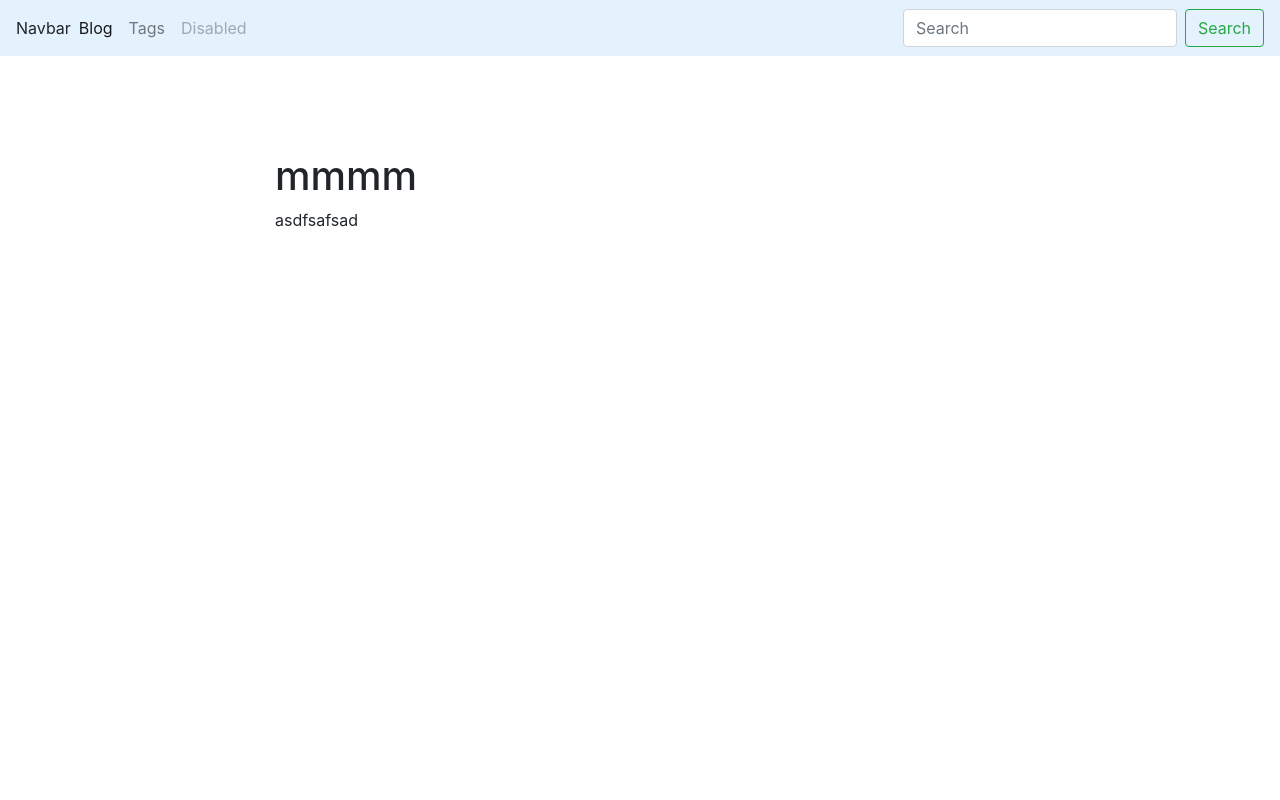
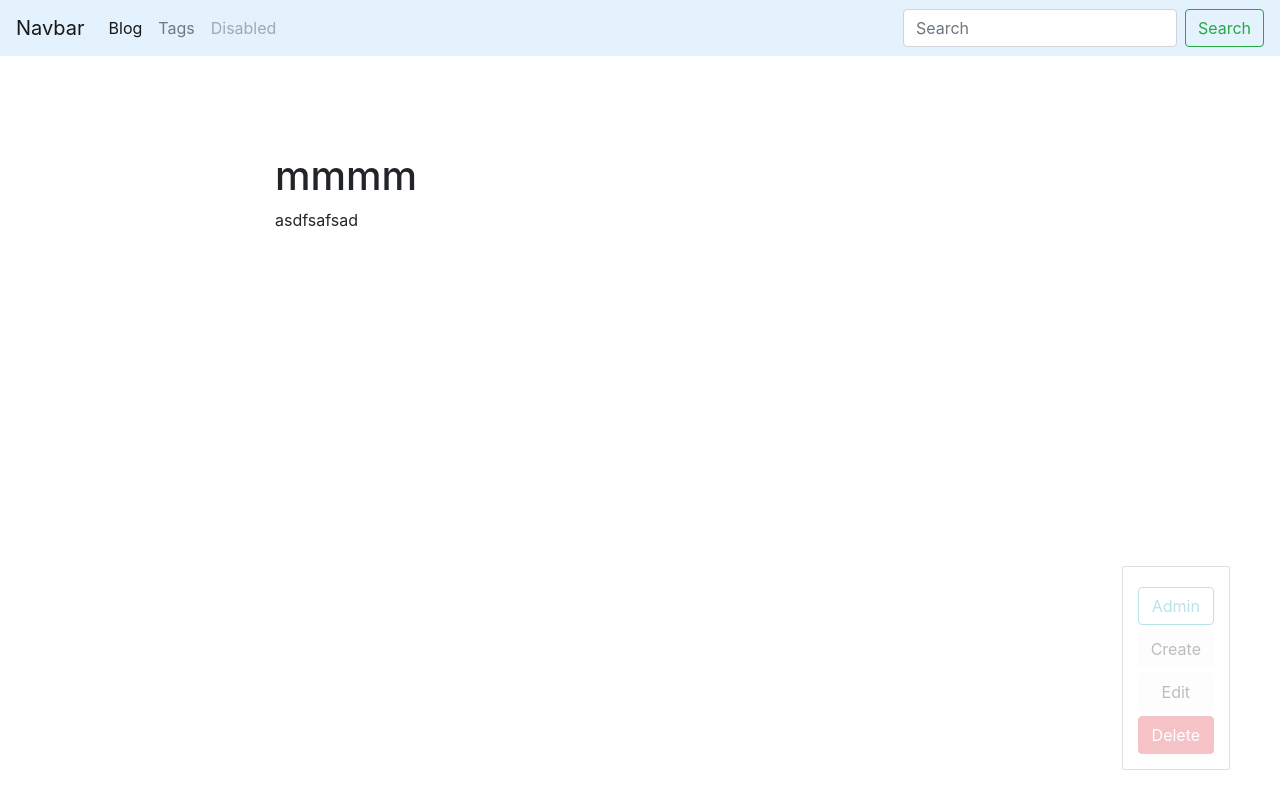
Before and after one commit to Alymbekov/site_for_posts, a Django app: a page that uses app/blogengine/templates/bases/base.html in a window 1280 px wide. Run offline with Django 3.2, Linux system fonts and the light colour scheme; data comes from the database, SQL or seed files in the repository; both versions use the stored data as it was after the commit; some libraries are stand-ins or nearby versions.

Commit message:
add a delete post and tag logic , then use custom css and add a few button

```diff
--- a/app/blogengine/blog/models.py
+++ b/app/blogengine/blog/models.py
@@ -21,6 +21,9 @@ class Post(models.Model):
     def get_update_url(self):
         return reverse('post_update_url',kwargs={'slug':self.slug})
 
+    def get_delete_url(self):
+        return reverse('post_delete_url',kwargs={'slug':self.slug})
+
     def save(self,*args,**kwargs):
         if not self.id:
             self.slug = gen_slug(self.title)
@@ -38,6 +41,9 @@ class Tag(models.Model):
     def get_update_url(self):
         return reverse('tag_update_url',kwargs={'slug':self.slug})
 
+    def get_delete_url(self):
+        return reverse('tag_delete_url',kwargs={'slug':self.slug})
+
     def __str__(self):
         return self.title
 
--- a/app/blogengine/blog/templates/blog/index.html
+++ b/app/blogengine/blog/templates/blog/index.html
@@ -1,5 +1,5 @@
 {% extends 'bases/base.html' %}
-{% load staticfiles %}
+{% load static %}
 {% block content %}
 
 {% for post in posts %}
--- a/app/blogengine/blog/urls.py
+++ b/app/blogengine/blog/urls.py
@@ -5,8 +5,10 @@ urlpatterns = [
     path('post/create/',PostCreate.as_view(),name='post_create_url'),
     path('post/<str:slug>/',PostDetail.as_view(),name='post_detail_url'),
     path('post/<str:slug>/update/',PostUpdate.as_view(),name='post_update_url'),
+    path('post/<str:slug>/delete/',PostDelete.as_view(),name='post_delete_url'),
     path('tags/',tags_list,name='tags_list_url'),
     path('tag/create/',TagCreate.as_view(),name='tag_create_url'),
     path('tag/<str:slug>/',TagDetail.as_view(),name='tag_detail_url'),
     path('tag/<str:slug>/update/',TagUpdate.as_view(),name='tag_update_url'),
+    path('tag/<str:slug>/delete/',TagDelete.as_view(),name='tag_delete_url'),
 ]
--- a/app/blogengine/blog/utils.py
+++ b/app/blogengine/blog/utils.py
@@ -1,6 +1,7 @@
 from django.shortcuts import render
 from django.shortcuts import get_object_or_404
 from django.shortcuts import redirect
+from django.urls import reverse
 
 
 class ObjectDetailMixin:
@@ -9,7 +10,7 @@ class ObjectDetailMixin:
 
     def get(self,request,slug):
         obj = get_object_or_404(self.model,slug__iexact=slug)
-        return render(request,self.template,context={self.model.__name__.lower():obj})
+        return render(request,self.template,context={self.model.__name__.lower():obj,'admin_object':obj,'detail':True})
 
 
 class ObjectCreateMixin:
@@ -46,3 +47,17 @@ class ObjectUpdateMixin:
             new_obj = bound_form.save()
             return redirect(new_obj)
         return render(request,self.template,context={'form':bound_form,self.model.__name__.lower():obj})
+
+class ObjectDeleteMixin:
+    model = None
+    template = None
+    redirect_url = None
+
+    def get(self,request,slug):
+        obj = self.model.objects.get(slug__iexact = slug)
+        return render(request,self.template,context={self.model.__name__.lower():obj})
+
+    def post(self,request,slug):
+        obj = self.model.objects.get(slug__iexact=slug)
+        obj.delete()
+        return redirect(reverse(self.redirect_url))
--- a/app/blogengine/blog/views.py
+++ b/app/blogengine/blog/views.py
@@ -3,35 +3,49 @@ from django.http import HttpResponse
 from .models import Post,Tag
 from django.shortcuts import get_object_or_404
 from django.views.generic import View
-from blog.utils import ObjectDetailMixin,ObjectCreateMixin,ObjectUpdateMixin
+from blog.utils import (
+                    ObjectDetailMixin,
+                    ObjectCreateMixin,
+                    ObjectUpdateMixin,
+                    ObjectDeleteMixin,
+                )
+
 from .forms import TagForm,PostForm
 from django.shortcuts import redirect
+from django.urls import reverse
 
 def post_list(request):
     posts = Post.objects.all()
     return render(request,'blog/index.html',context={'posts':posts})
 
+
 class PostDetail(ObjectDetailMixin,View):
     model = Post
     template = 'blog/post_detail.html'
+
+class PostDelete(ObjectDeleteMixin,View):
+    model = Post
+    redirect_url = 'post_list_url'
+    template = 'blog/post_delete_form.html'
+
+
+
+class TagDelete(ObjectDeleteMixin,View):
+    model = Tag
+    redirect_url = 'tags_list_url'
+    template = 'blog/tag_delete_form.html'
+
+
 
 class PostCreate(ObjectCreateMixin,View):
     form_model = PostForm
     template = 'blog/post_create_form.html'
 
-    # def get(self,request):
-    #     form = PostForm()
-    #     return render(request,'blog/post_create_form.html',context={'form':form})
-    # def post(self,request):
-    #     bound_form = PostForm(request.POST)
-    #     if bound_form.is_valid():
-    #         new_post = bound_form.save()
-    #         return redirect(new_post)
-    #     return render(request,'blog/post_create_form.html',context={'form':bound_form})
 
 class TagDetail(ObjectDetailMixin,View):
     model = Tag
     template = 'blog/tag_detail.html'
+
 
 class PostUpdate(ObjectUpdateMixin,View):
     model = Post
@@ -43,20 +57,14 @@ class PostUpdate(ObjectUpdateMixin,View):
 class TagCreate(ObjectCreateMixin,View):
     form_model = TagForm
     template = 'blog/tag_create.html'
-    # def get(self,request):
-    #     form = TagForm()
-    #     return render(request,'blog/tag_create.html',context={'form':form})
-    # def post(self,request):
-    #     bound_form = TagForm(request.POST)
-    #     if bound_form.is_valid():
-    #         new_tag = bound_form.save()
-    #         return redirect(new_tag)
-    #     return render(request,'blog/tag_create.html',context={'form':bound_form})
+
+
 class TagUpdate(ObjectUpdateMixin,View):
     model = Tag
     form_model = TagForm
     template = 'blog/tag_update_form.html'
 
+
 def tags_list(request):
     tags = Tag.objects.all()
     return render(request,'blog/tags_list.html',context={'tags':tags})
--- a/app/blogengine/blogengine/settings.py
+++ b/app/blogengine/blogengine/settings.py
@@ -121,3 +121,6 @@ USE_TZ = True
 # https://docs.djangoproject.com/en/2.1/howto/static-files/
 
 STATIC_URL = '/static/'
+STATICFILES_DIRS = [
+    os.path.join(BASE_DIR, 'static')
+]
--- /dev/null
+++ b/app/blogengine/static/css/style.css
@@ -0,0 +1,26 @@
+/* body {
+  background-color: red;
+} */
+.admin-panel {
+    border:1px solid #999;
+    border-radius: 2px;
+    position: fixed;
+    right: 50px;
+    bottom: 30px;
+    opacity: 0.3;
+    padding:15px;
+
+}
+
+.admin-panel a{
+    display: block;
+    margin:5px 0 0;
+}
+
+.admin-panel:hover{
+  opacity: 1;
+}
+
+a.edit , a.delete{
+    display: none;
+}
--- a/app/blogengine/templates/bases/base.html
+++ b/app/blogengine/templates/bases/base.html
@@ -1,3 +1,4 @@
+{% load static %}
 <!DOCTYPE html>
 <html lang="en">
 <head>
@@ -5,6 +6,7 @@
   <meta name="viewport" content="width=device-width, initial-scale=1.0">
   <meta http-equiv="X-UA-Compatible" content="ie=edge">
   <link rel="stylesheet" href="https://stackpath.bootstrapcdn.com/bootstrap/4.2.1/css/bootstrap.min.css" integrity="sha384-GJzZqFGwb1QTTN6wy59ffF1BuGJpLSa9DkKMp0DgiMDm4iYMj70gZWKYbI706tWS" crossorigin="anonymous">
+  <link rel="stylesheet" href="{% static 'css/style.css' %}">
   <title>
     {% block title %}
         Blog Engine
@@ -13,7 +15,7 @@
 </head>
 
 <body>
-  <nav class="navbar navbar-expand-lg navbar-light" style="background-color: #e3f2fd;>
+  <nav class="navbar navbar-expand-lg navbar-light" style="background-color:#e3f2fd;">
       <a class="navbar-brand" href="#">Navbar</a>
       <button class="navbar-toggler" type="button" data-toggle="collapse" data-target="#navbarSupportedContent" aria-controls="navbarSupportedContent" aria-expanded="false" aria-label="Toggle navigation">
         <span class="navbar-toggler-icon"></span>
@@ -46,5 +48,14 @@
     </div>
   </div>
 </div>
+
+<div class="admin-panel align-items-center">
+    <a href="/admin" class="btn btn-outline-info">Admin</a>
+    {% block admin-panel %}
+        <a href="" class="btn btn-light">Create</a>
+        <a href="{{admin_object.get_update_url}}" style="{% if detail %}display: block;{% endif%}"class="btn btn-light edit" >Edit</a>
+        <a href="{{admin_object.get_delete_url}}" class="btn btn-danger delete" style="{% if detail %}display: block;{% endif%}">Delete</a>
+    {% endblock %}
+</div>
 </body>
 </html>
```
Also changed, not shown: app/blogengine/blog/templates/blog/post_delete_form.html (added, +17 -0 lines), app/blogengine/blog/templates/blog/tag_delete_form.html (added, +17 -0 lines), app/blogengine/blog/templates/blog/utils.py (deleted, +0 -10 lines), app/blogengine/db.sqlite3.
